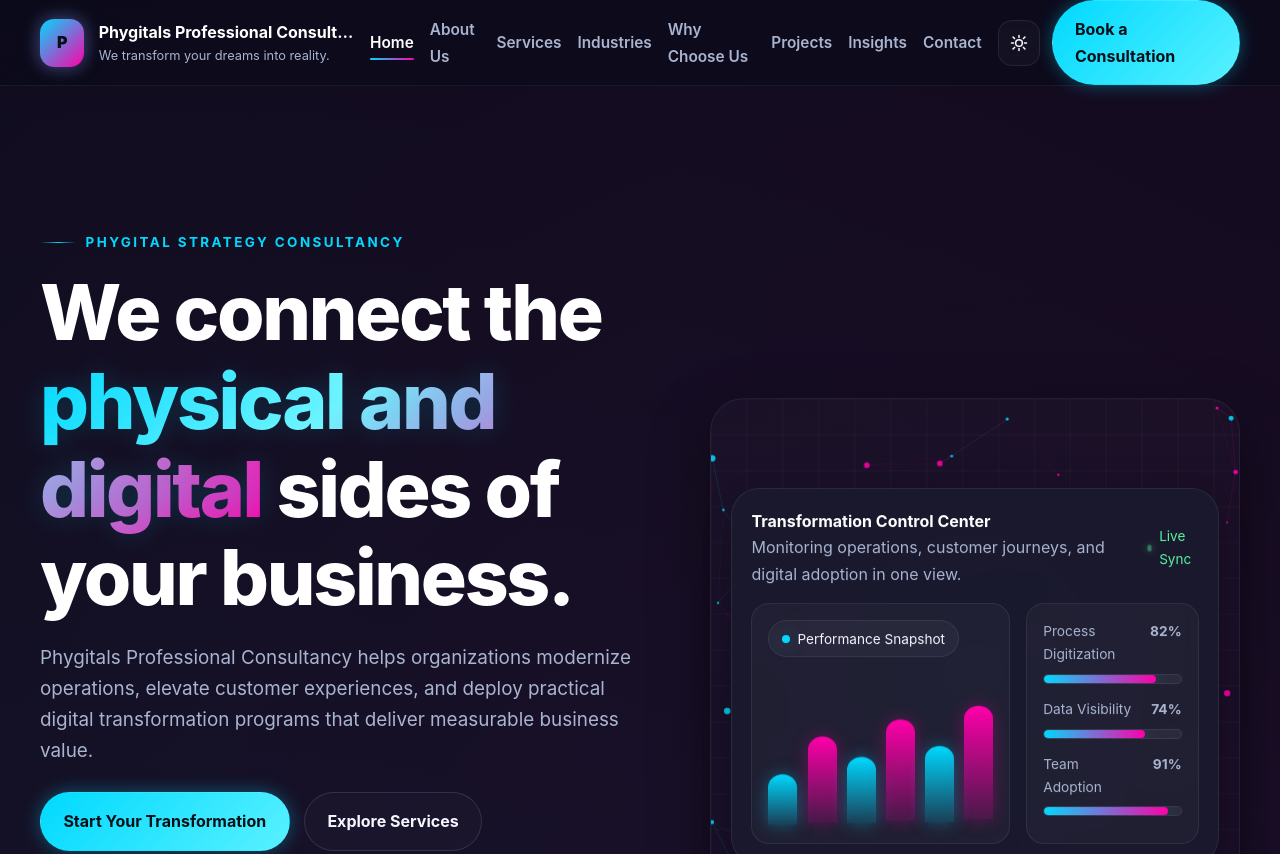
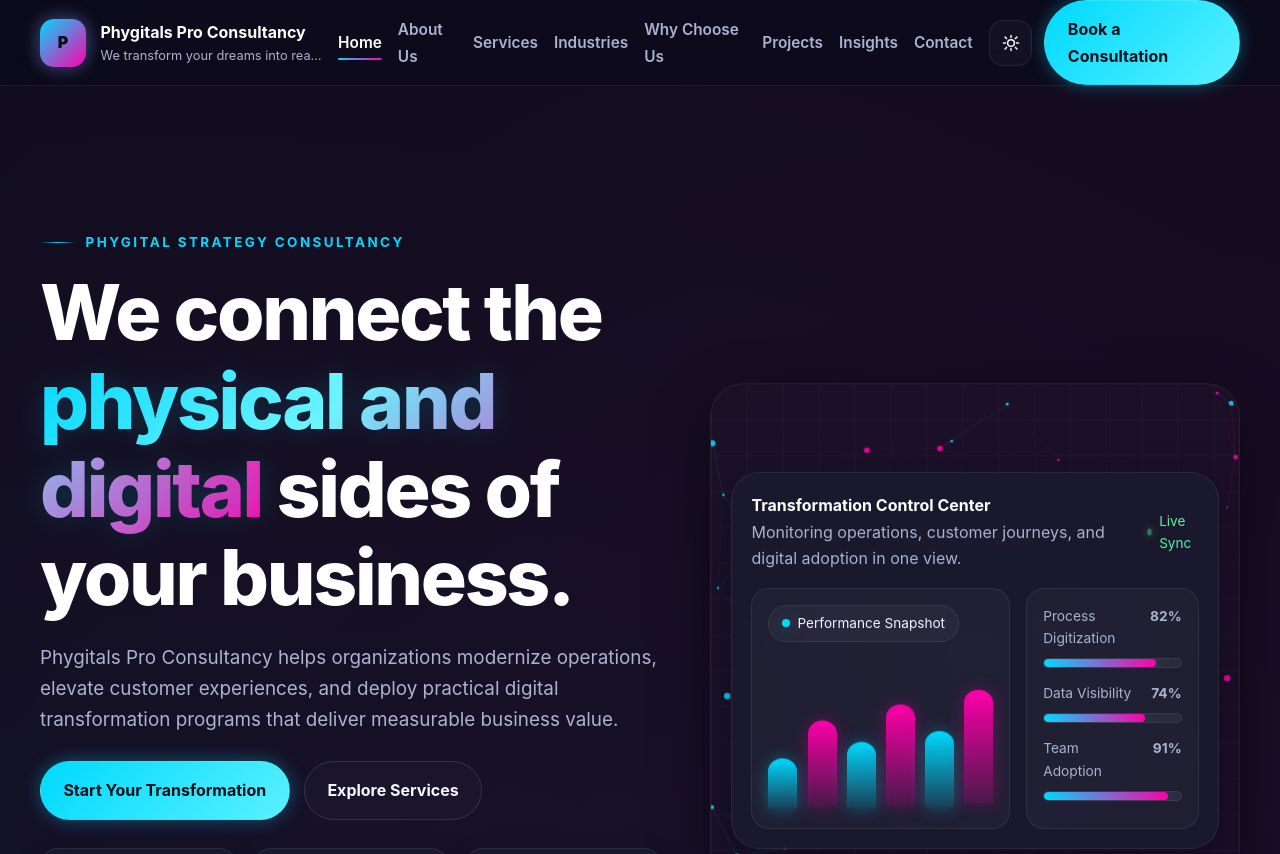
Before and after one commit to hsnhny/phyweb, a plain HTML site: page index.html in a window 1280 px wide. Shown: the top 854 px of the page. Drawn offline with Linux system fonts and the light colour scheme.

Commit message:
Update index.html

```diff
--- a/index.html
+++ b/index.html
@@ -3,13 +3,13 @@
 <head>
   <meta charset="UTF-8" />
   <meta name="viewport" content="width=device-width, initial-scale=1.0" />
-  <meta name="description" content="Phygitals Professional Consultancy helps businesses transform physical operations into smart digital experiences through strategy, consulting, and implementation support." />
+  <meta name="description" content="Phygitals Pro Consultancy helps businesses transform physical operations into smart digital experiences through strategy, consulting, and implementation support." />
   <meta name="theme-color" content="#0b0b1a" />
-  <title>Phygitals Professional Consultancy | We transform your dreams into reality.</title>
+  <title>Phygitals Pro Consultancy | We transform your dreams into reality.</title>
   <style>
     /*
       ============================================================
-      PHYGITALS PROFESSIONAL CONSULTANCY
+      PHYGITALS PRO CONSULTANCY
       Single-file production-ready website
       Stack: Pure HTML, CSS, Vanilla JavaScript
       Design: Cyberpunk / Neon + Professional Corporate Tone
@@ -1332,10 +1332,10 @@
 
   <header>
     <div class="container nav">
-      <a class="brand" href="#home" aria-label="Phygitals Professional Consultancy home">
+      <a class="brand" href="#home" aria-label="Phygitals Pro Consultancy home">
         <div class="brand-mark">P</div>
         <div class="brand-copy">
-          <strong>Phygitals Professional Consultancy</strong>
+          <strong>Phygitals Pro Consultancy</strong>
           <span>We transform your dreams into reality.</span>
         </div>
       </a>
@@ -1391,7 +1391,7 @@
           <div class="eyebrow">Phygital strategy consultancy</div>
           <h1 class="hero-title">We connect the <span class="accent">physical and digital</span> sides of your business.</h1>
           <p class="lead hero-copy">
-            Phygitals Professional Consultancy helps organizations modernize operations, elevate customer experiences, and deploy practical digital transformation programs that deliver measurable business value.
+            Phygitals Pro Consultancy helps organizations modernize operations, elevate customer experiences, and deploy practical digital transformation programs that deliver measurable business value.
           </p>
           <div class="hero-actions">
             <a href="#contact" class="btn btn-primary">Start Your Transformation</a>
@@ -1969,7 +1969,7 @@
           <div class="brand" style="margin-bottom:1rem;">
             <div class="brand-mark">P</div>
             <div class="brand-copy">
-              <strong>Phygitals Professional Consultancy</strong>
+              <strong>Phygitals Pro Consultancy</strong>
               <span>We transform your dreams into reality.</span>
             </div>
           </div>
@@ -2014,7 +2014,7 @@
       </div>
 
       <div class="footer-bottom">
-        <span>© <span id="currentYear"></span> Phygitals Professional Consultancy. All rights reserved.</span>
+        <span>© <span id="currentYear"></span> Phygitals Pro Consultancy. All rights reserved.</span>
         <span>Designed for modern business transformation.</span>
       </div>
     </div>
```
